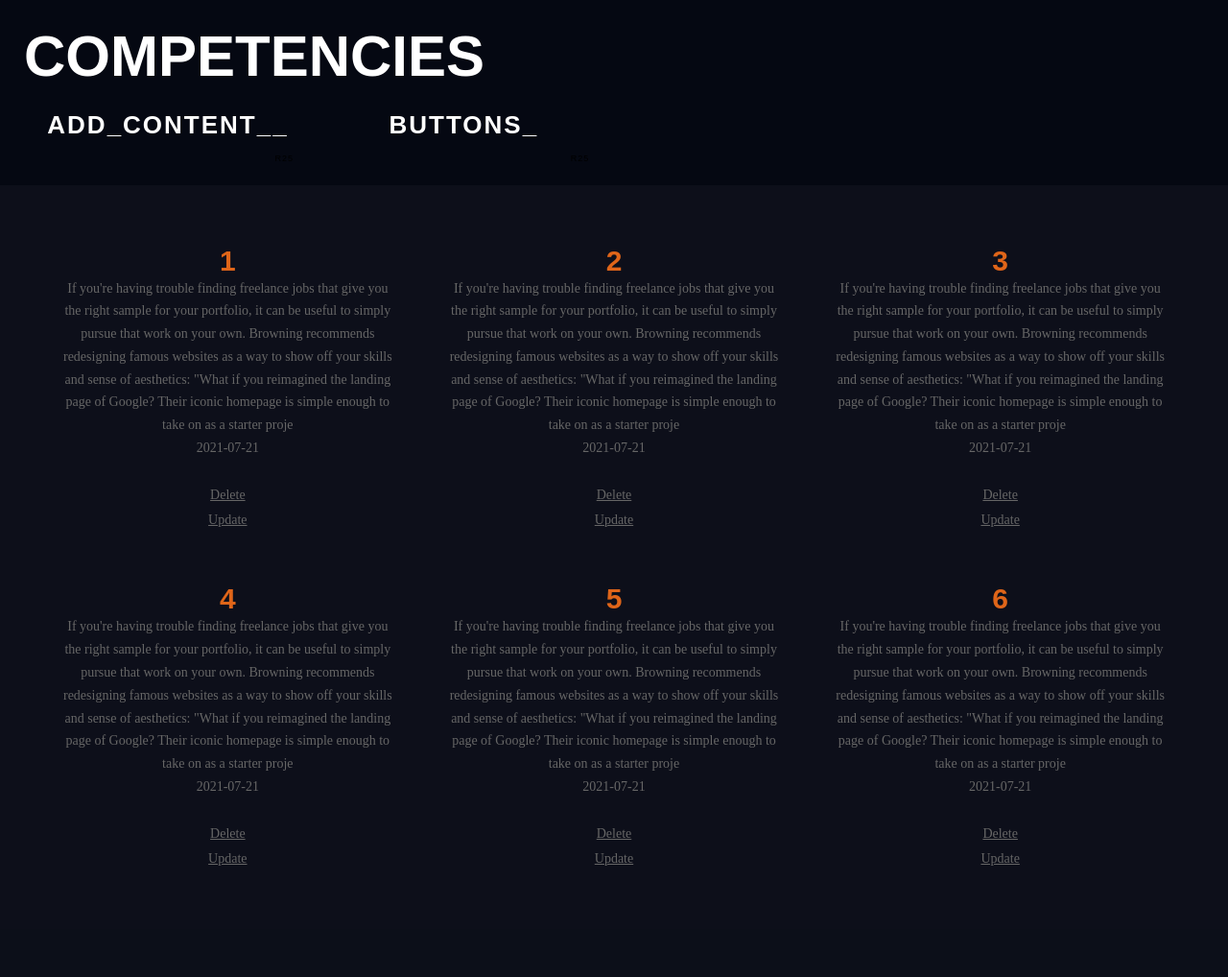
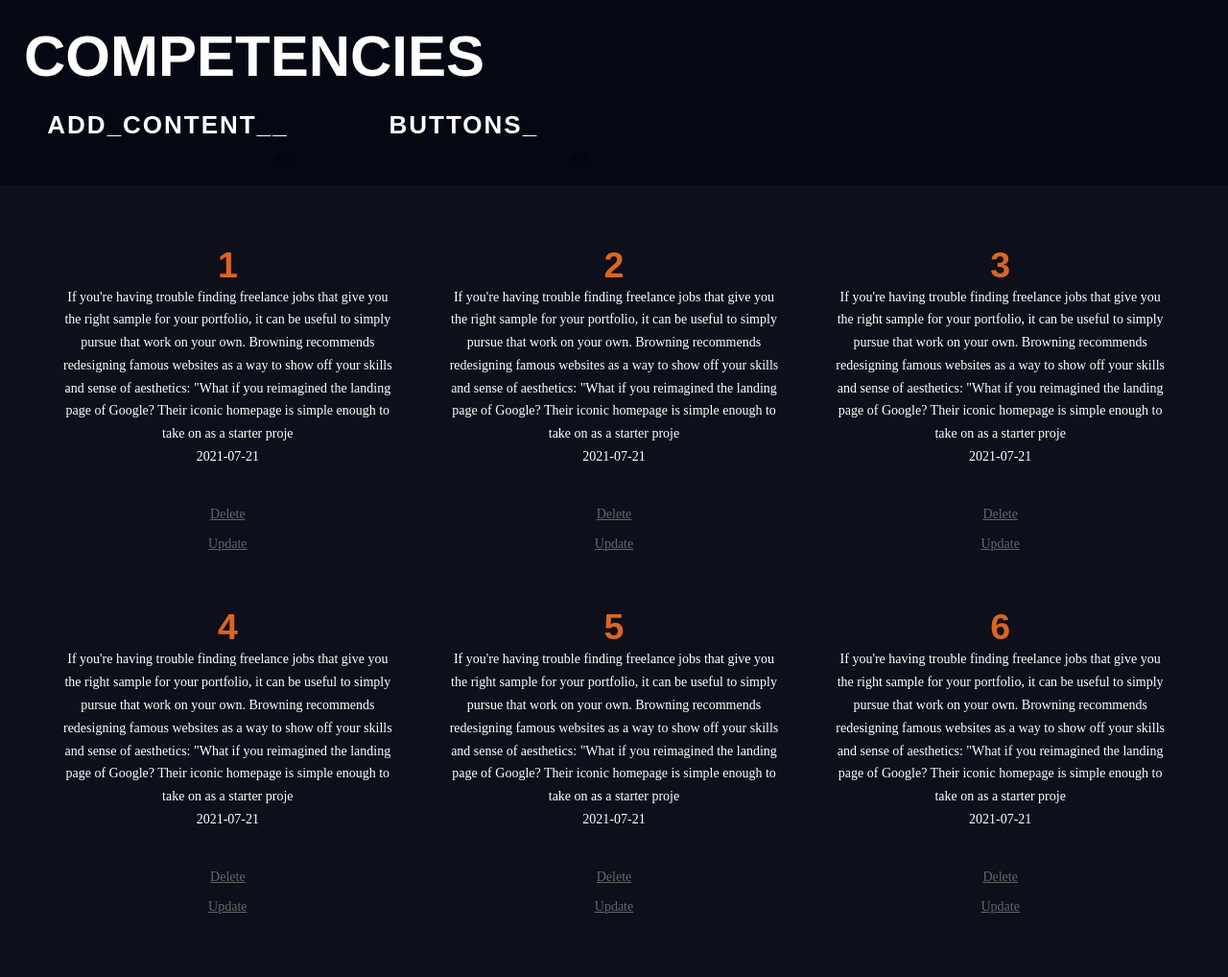
Before and after one commit to jgutierrezCSU/Software-Eng-Profile, a Flask app: page / in a window 1280 px wide. Shown: the part 72-1090 px from the top of the page at 96% size. Before the commit the page ends 974 px from the top, so only its background shows below. Run offline with Flask 2, Linux system fonts and the light colour scheme; data comes from the database, SQL or seed files in the repository; both versions use the stored data as it was after the commit; some web fonts are replaced.

Commit message:
change font color for summary

```diff
--- a/static/css/main.css
+++ b/static/css/main.css
@@ -1,7 +1,8 @@
-body, html {
+body,
+html {
   margin: 0;
   font-family: sans-serif;
-    background-color:rgb(13, 15, 26);
+  background-color: rgb(13, 15, 26);
 }
 
 .content {
@@ -14,12 +15,10 @@ body, html {
   margin-top: 20px;
 }
 
-
 #PageTitle {
   border-radius: 38px;
   background: #e0e0e0;
-    box-shadow:  -3px -3px 5px #cecece,
-    4px 4px 5px #f2f2f2;
+  box-shadow: -3px -3px 5px #cecece, 4px 4px 5px #f2f2f2;
 }
 /* navigation*/
 .topnav {
@@ -28,7 +27,7 @@ body, html {
 }
 
 .topnav a {
-    font-family: 'Orbitron', sans-serif;
+  font-family: "Orbitron", sans-serif;
   float: right;
   color: #f2f2f2;
   text-align: center;
@@ -45,7 +44,7 @@ body, html {
 }
 
 b.active {
-    font-family: 'Bangers', cursive;
+  font-family: "Bangers", cursive;
   background-color: #df6519;
   color: white;
   font-size: 33px;
@@ -64,7 +63,6 @@ body, html {
   background: #050812;
   color: white;
   font-size: 30px;
-
 }
 /* END Header*/
 
@@ -76,21 +74,34 @@ body, html {
   color: #df6519;
 }
 
+.summary_color {
+  color: white;
+}
+
 .summary_post {
-    text-align:center;
+  text-align: center;
   padding: 25px;
   padding-top: -5px;
-    min-width:400px;
-    font-size: 20px;
+  min-width: 400px;
+  font-size: 25px;
 }
-.h2_summary_titles{
-  text-align:center;
+.h2_summary_titles {
+  text-align: center;
   color: #df6519;
-
 }
 
 /* removes table borders for summary post */
-  .summary_table{
-    border:0px solid rgba(0,0,0,0.4);
+.summary_table {
+  border: 0px solid rgba(0, 0, 0, 0.4);
+}
+/*
+a:link {
+  color: white;
+  text-decoration : none;
 
 }
+a:hover {
+  color:#9f9b9b;
+  text-decoration : none;
+  }
+  */
--- a/templates/index.html
+++ b/templates/index.html
@@ -12,16 +12,20 @@
 
       <tr>
 
-        {% for item in all_post %}  <!-- for loop to iterate through all summary post -->
-        {% if loop.index <= 3 %} <td class="summary_post">
+        {% for item in all_post %}
+        <!-- for loop to iterate through all summary post -->
+        {% if loop.index <= 3 %}
+        <td class="summary_post">
 
           <h2 class="h2_summary_titles"> {{ item.title }}</h2>
-          <p>{{ item.summary }}</p>
-          <p>{{ item.date_created.date() }}</p>
+
+          <p class="summary_color"> {{ item.summary }}</p>
+          <p class="summary_color">{{ item.date_created.date() }}</p>
           <br>
           <a href="/delete/{{item.id}}">Delete</a>
           <br>
           <a href="/update/{{item.id}}">Update</a>
+
           </td>
 
           {% endif %}
@@ -37,18 +41,15 @@
         <td class="summary_post">
 
           <h2 class="h2_summary_titles"> {{ item.title }}</h2>
-          <p>{{ item.summary }}</p>
-          <p>{{ item.date_created.date() }}</p>
+          <p class="summary_color"> {{ item.summary }}</p>
+          <p class="summary_color">{{ item.date_created.date() }}</p>
           <br>
           <a href="/delete/{{item.id}}">Delete</a>
           <br>
           <a href="/update/{{item.id}}">Update</a>
         </td>
 
-
-
         {% endif %}
-
 
         {% endfor %}
       </tr>
```
Also changed, not shown: SummaryDB.db, 1 other file. Lines whose indentation alone changed are shown as unchanged.
